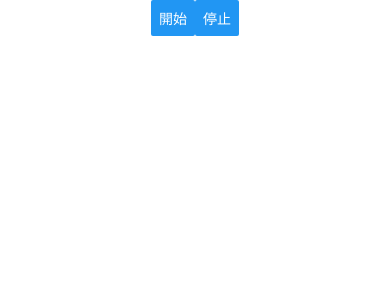
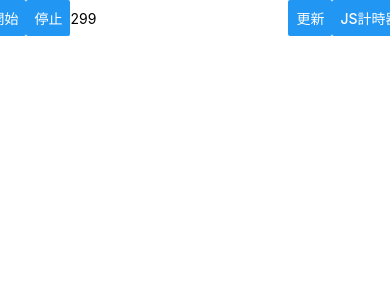
Before and after one commit to andyyou/RNOrderWidgetDemo, a React Native app: screen / in a window 390 px wide. Shown: the top 300 px of the page. Built offline with nearby package versions, Linux system fonts and the light colour scheme.

Commit message:
feat: 完成JS更新狀態

```diff
--- a/App.tsx
+++ b/App.tsx
@@ -14,10 +14,13 @@ import {
   View,
   Button,
   NativeModules,
+  TextInput,
 } from 'react-native';
 
 const {OrderWidgetModule} = NativeModules;
 function App(): React.JSX.Element {
+  const [amount, setAmount] = React.useState(299);
+
   return (
     <SafeAreaView style={styles.container}>
       <StatusBar />
@@ -40,6 +43,36 @@ function App(): React.JSX.Element {
             title="停止"
             onPress={() => OrderWidgetModule.stopLiveActivity()}
           />
+          <TextInput
+            placeholder="金額"
+            value={amount.toString()}
+            onChangeText={text => setAmount(parseInt(text, 10))}
+          />
+          <Button
+            title="更新"
+            onPress={() => {
+              OrderWidgetModule.updateState({
+                estimatedFee: amount,
+                carPlate: 'ABC-123',
+                paymentMethod: '',
+                last4CardNumber: null,
+              });
+            }}
+          />
+          <Button
+            title="JS計時器"
+            onPress={() => {
+              let index = 0;
+              const timer = setInterval(() => {
+                OrderWidgetModule.updateState({
+                  estimatedFee: index++,
+                });
+                if (index > 100) {
+                  clearInterval(timer);
+                }
+              }, 1000);
+            }}
+          />
         </View>
       </ScrollView>
     </SafeAreaView>
```
Also changed, not shown: 3 other files (tests, documents, lock files or other folders).
